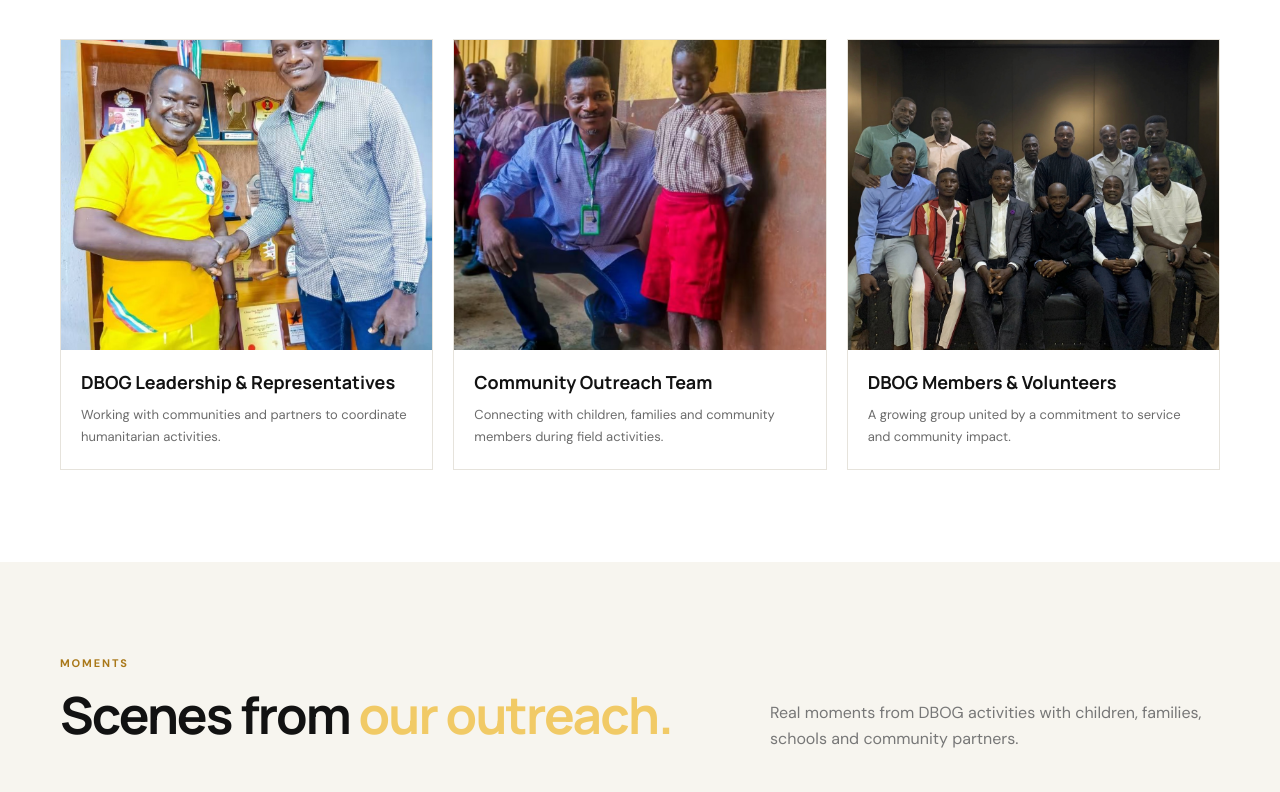
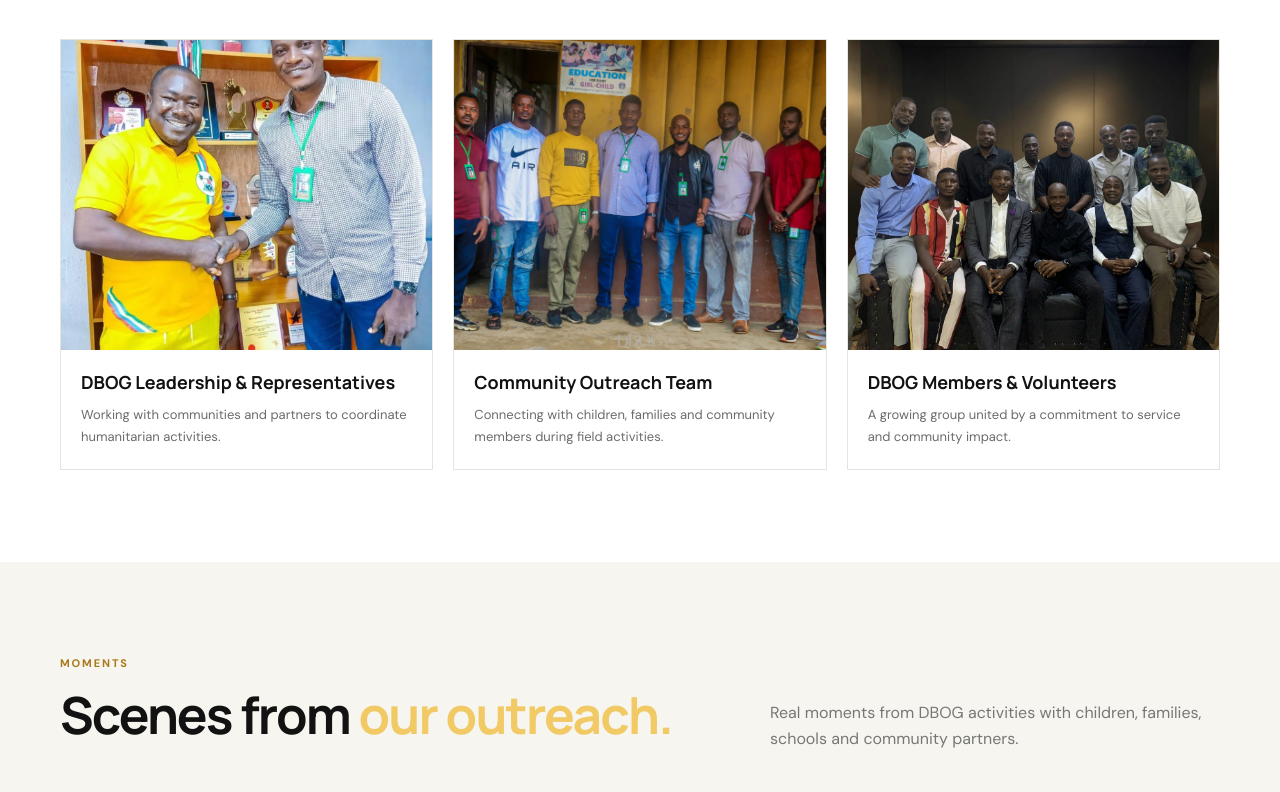
Before and after one commit to teehigh12-blip/DBOG1, a plain HTML site: page index.html in a window 1280 px wide. Shown: the part 3987-4779 px from the top of the page. Drawn offline with Linux system fonts and the light colour scheme.

Commit message:
Update Community Outreach Team photo

```diff
--- a/index.html
+++ b/index.html
@@ -66,7 +66,7 @@
 
 <section class="impact section"><div class="container impact-inner"><div><p class="kicker">WHY IT MATTERS</p><h2>Small acts of service can create <em>lasting impact.</em></h2><p>We believe meaningful humanitarian work starts by paying attention to the needs around us and showing up to help.</p></div><div class="impact-photo"><img src="assets/1000221290.jpg" alt="DBOG team with children and humanitarian supplies"></div></div></section>
 
-<section class="team section" id="team"><div class="container"><div class="section-head center"><p class="kicker dark">MEET THE TEAM</p><h2>The people behind DBOG.</h2><p>DBOG is powered by people who give their time, energy and resources to community service.</p></div><div class="team-grid"><article><img src="assets/1000221274.jpg" alt="DBOG team representatives"><h3>DBOG Leadership & Representatives</h3><p>Working with communities and partners to coordinate humanitarian activities.</p></article><article><img src="assets/1000221264.jpg" alt="DBOG representative with a child"><h3>Community Outreach Team</h3><p>Connecting with children, families and community members during field activities.</p></article><article><img src="assets/dbog-members-volunteers.jpg" alt="DBOG team members and volunteers"><h3>DBOG Members & Volunteers</h3><p>A growing group united by a commitment to service and community impact.</p></article></div></div></section>
+<section class="team section" id="team"><div class="container"><div class="section-head center"><p class="kicker dark">MEET THE TEAM</p><h2>The people behind DBOG.</h2><p>DBOG is powered by people who give their time, energy and resources to community service.</p></div><div class="team-grid"><article><img src="assets/1000221274.jpg" alt="DBOG team representatives"><h3>DBOG Leadership & Representatives</h3><p>Working with communities and partners to coordinate humanitarian activities.</p></article><article><img src="assets/Community Outreach Team.JPG" alt="DBOG Community Outreach Team"><h3>Community Outreach Team</h3><p>Connecting with children, families and community members during field activities.</p></article><article><img src="assets/dbog-members-volunteers.jpg" alt="DBOG team members and volunteers"><h3>DBOG Members & Volunteers</h3><p>A growing group united by a commitment to service and community impact.</p></article></div></div></section>
 
 <section class="moments section" id="moments"><div class="container"><div class="section-head"><div><p class="kicker dark">MOMENTS</p><h2>Scenes from <em>our outreach.</em></h2></div><p>Real moments from DBOG activities with children, families, schools and community partners.</p></div><div class="moments-grid">
 <article><img src="assets/1000221362.jpg" alt="DBOG team with children during a community outreach"><div><span>OUTREACH</span><h3>Showing up for our community</h3></div></article>
```
